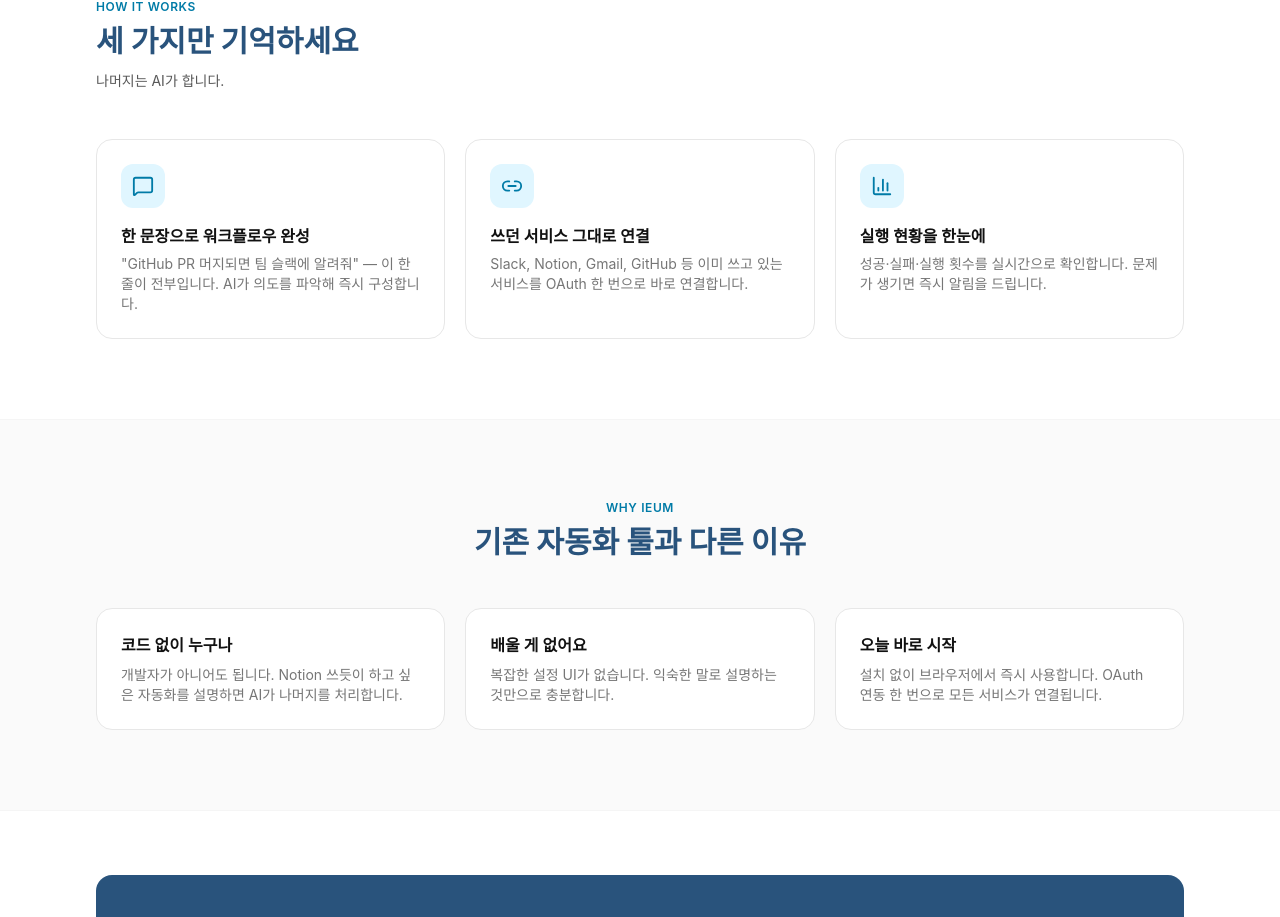
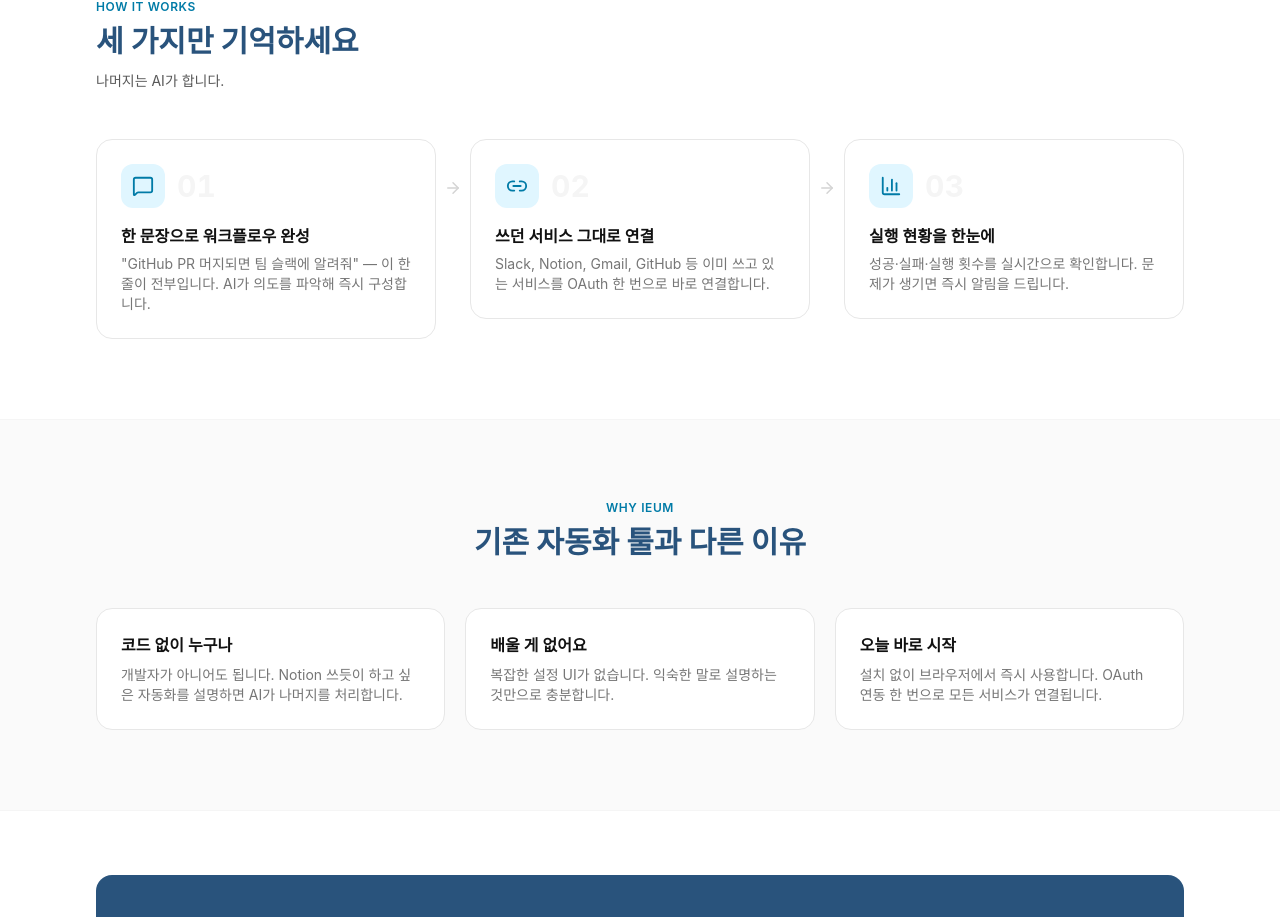
Before and after one commit to team-ieum/ieum-beta, a React (Create React App) app: page / in a window 1280 px wide. Shown: the part 1294-2211 px from the top of the page. Built offline with nearby package versions, Linux system fonts and the light colour scheme; a web font is replaced by a local one.

Commit message:
feat: 스크롤 애니메이션 및 Features 노드 레이아웃 적용

```diff
--- a/src/App.js
+++ b/src/App.js
@@ -1,5 +1,5 @@
-import { useState } from 'react';
-import { ArrowRight, MessageSquare, Link2, BarChart3, Zap, CheckCircle2 } from 'lucide-react';
+import { useState, useEffect, useRef } from 'react';
+import { ArrowRight, ArrowDown, MessageSquare, Link2, BarChart3, Zap, CheckCircle2 } from 'lucide-react';
 import './App.css';
 import symbol from './assets/symbol.png';
 import slack from './assets/serviceIcon/slack.png';
@@ -75,6 +75,36 @@ const WHY_ITEMS = [
 
 const JOB_OPTIONS = ['개발자', '기획자 / PM', '마케터', '디자이너', '대표 / 창업자', '학생', '기타'];
 const AGE_OPTIONS = ['10대', '20대', '30대', '40대', '50대 이상'];
+
+/* ─── Scroll animation ──────────────────────────────────── */
+function useInView() {
+  const ref = useRef(null);
+  const [inView, setInView] = useState(false);
+  useEffect(() => {
+    const el = ref.current;
+    if (!el) return;
+    const obs = new IntersectionObserver(
+      ([e]) => { if (e.isIntersecting) setInView(true); },
+      { threshold: 0.1 }
+    );
+    obs.observe(el);
+    return () => obs.disconnect();
+  }, []);
+  return [ref, inView];
+}
+
+function FadeIn({ children, delay = 0, className = '' }) {
+  const [ref, inView] = useInView();
+  return (
+    <div
+      ref={ref}
+      className={`transition-all duration-700 ease-out ${inView ? 'opacity-100 translate-y-0' : 'opacity-0 translate-y-6'} ${className}`}
+      style={delay ? { transitionDelay: `${delay}ms` } : undefined}
+    >
+      {children}
+    </div>
+  );
+}
 
 /* ─── Nav ─────────────────────────────────────────────── */
 function Nav() {
@@ -202,12 +232,15 @@ function PainPoints() {
   return (
     <section className="border-t border-neutral-100 bg-neutral-50 py-20">
       <div className="mx-auto max-w-6xl px-5 lg:px-8">
+        <FadeIn>
           <div className="mb-12 text-center">
             <p className="m-0 text-xs font-semibold uppercase tracking-wider text-main-blue">매일 아침</p>
             <h2 className="m-0 mt-2 text-2xl font-bold text-deep-blue sm:text-3xl">이 일, 아직도 직접 하고 계신가요?</h2>
             <p className="m-0 mt-3 text-sm text-neutral-600">반복 업무에 쓰는 시간이 매일 조금씩 쌓이고 있습니다.</p>
           </div>
+        </FadeIn>
         <div className="grid gap-6 lg:grid-cols-2 lg:items-center">
+          <FadeIn delay={0}>
             <div className="rounded-2xl border border-neutral-200 bg-white p-6">
               <p className="m-0 mb-4 text-xs font-semibold uppercase tracking-wider text-neutral-400">지금은</p>
               <div className="space-y-3">
@@ -222,6 +255,8 @@ function PainPoints() {
                 </div>
               </div>
             </div>
+          </FadeIn>
+          <FadeIn delay={150}>
             <div className="rounded-2xl border border-main-blue/30 bg-gradient-to-br from-light-blue/40 to-white p-6">
               <p className="m-0 mb-4 text-xs font-semibold uppercase tracking-wider text-main-blue">IEUM을 쓰면</p>
               <div className="mb-3 rounded-xl border border-neutral-200 bg-white px-4 py-3">
@@ -233,6 +268,7 @@ function PainPoints() {
                 <p className="m-0 text-xs font-semibold text-green-700">자동 실행 중 · 매일 0분 소요</p>
               </div>
             </div>
+          </FadeIn>
         </div>
       </div>
     </section>
@@ -244,23 +280,44 @@ function Features() {
   return (
     <section id="features" className="border-t border-neutral-100 bg-white py-20">
       <div className="mx-auto max-w-6xl px-5 lg:px-8">
+        <FadeIn>
           <div className="mb-12 max-w-2xl">
             <p className="m-0 text-xs font-semibold uppercase tracking-wider text-main-blue">How it works</p>
             <h2 className="m-0 mt-2 text-2xl font-bold text-deep-blue sm:text-3xl">세 가지만 기억하세요</h2>
             <p className="m-0 mt-3 text-sm text-neutral-600">나머지는 AI가 합니다.</p>
           </div>
-        <div className="grid gap-5 sm:grid-cols-3">
-          {FEATURES.map(({ icon: Icon, title, desc }) => (
-            <article key={title} className="flex flex-col gap-4 rounded-2xl border border-neutral-200 bg-white p-6 transition-shadow hover:shadow-md">
+        </FadeIn>
+
+        {/* 노드 + 화살표 레이아웃 */}
+        <div className="flex flex-col items-center gap-3 sm:flex-row sm:items-start sm:gap-0">
+          {FEATURES.flatMap(({ icon: Icon, title, desc }, i) => {
+            const card = (
+              <FadeIn key={title} delay={i * 120} className="w-full sm:flex-1 sm:min-w-0">
+                <article className="flex h-full flex-col gap-4 rounded-2xl border border-neutral-200 bg-white p-6 transition-shadow hover:shadow-md">
+                  <div className="flex items-center gap-3">
                     <span className="grid h-11 w-11 shrink-0 place-items-center rounded-xl bg-light-blue text-main-blue">
                       <Icon size={22} />
                     </span>
+                    <span className="select-none text-3xl font-bold text-neutral-100 tabular-nums">
+                      0{i + 1}
+                    </span>
+                  </div>
                   <div>
                     <h3 className="m-0 text-base font-semibold text-neutral-900">{title}</h3>
                     <p className="m-0 mt-1.5 text-sm text-neutral-500">{desc}</p>
                   </div>
                 </article>
-          ))}
+              </FadeIn>
+            );
+            if (i === 0) return [card];
+            return [
+              <div key={`arrow-${i}`} className="flex shrink-0 items-center justify-center sm:px-2 sm:pt-10">
+                <ArrowDown size={18} className="text-neutral-300 sm:hidden" />
+                <ArrowRight size={18} className="hidden text-neutral-300 sm:block" />
+              </div>,
+              card,
+            ];
+          })}
         </div>
       </div>
     </section>
@@ -272,16 +329,20 @@ function Why() {
   return (
     <section className="border-t border-neutral-100 bg-neutral-50 py-20">
       <div className="mx-auto max-w-6xl px-5 lg:px-8">
+        <FadeIn>
           <div className="mb-12 text-center">
             <p className="m-0 text-xs font-semibold uppercase tracking-wider text-main-blue">Why IEUM</p>
             <h2 className="m-0 mt-2 text-2xl font-bold text-deep-blue sm:text-3xl">기존 자동화 툴과 다른 이유</h2>
           </div>
+        </FadeIn>
         <div className="grid gap-5 sm:grid-cols-3">
-          {WHY_ITEMS.map(({ title, desc }) => (
-            <div key={title} className="rounded-2xl border border-neutral-200 bg-white p-6">
+          {WHY_ITEMS.map(({ title, desc }, i) => (
+            <FadeIn key={title} delay={i * 100}>
+              <div className="h-full rounded-2xl border border-neutral-200 bg-white p-6">
                 <h3 className="m-0 text-base font-semibold text-neutral-900">{title}</h3>
                 <p className="m-0 mt-2 text-sm text-neutral-500">{desc}</p>
               </div>
+            </FadeIn>
           ))}
         </div>
       </div>
```
Lines whose indentation alone changed are shown as unchanged.
